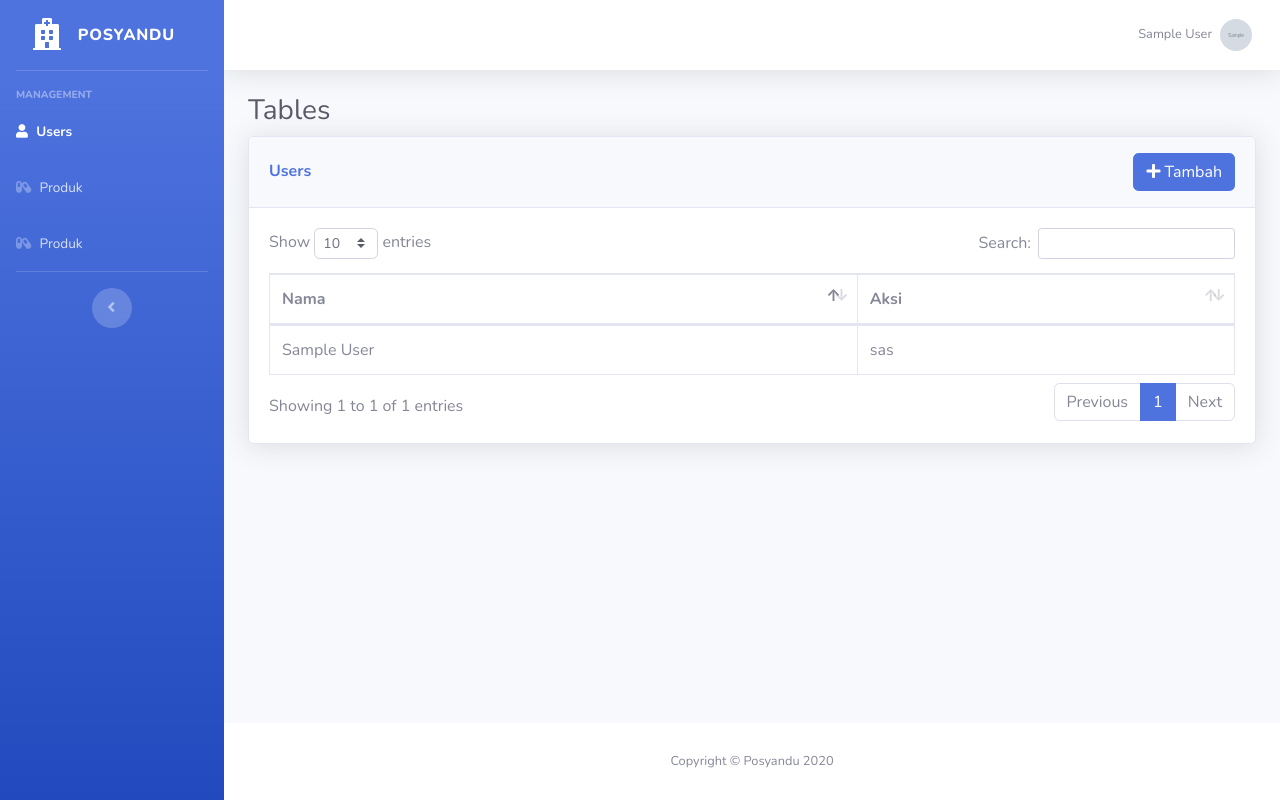
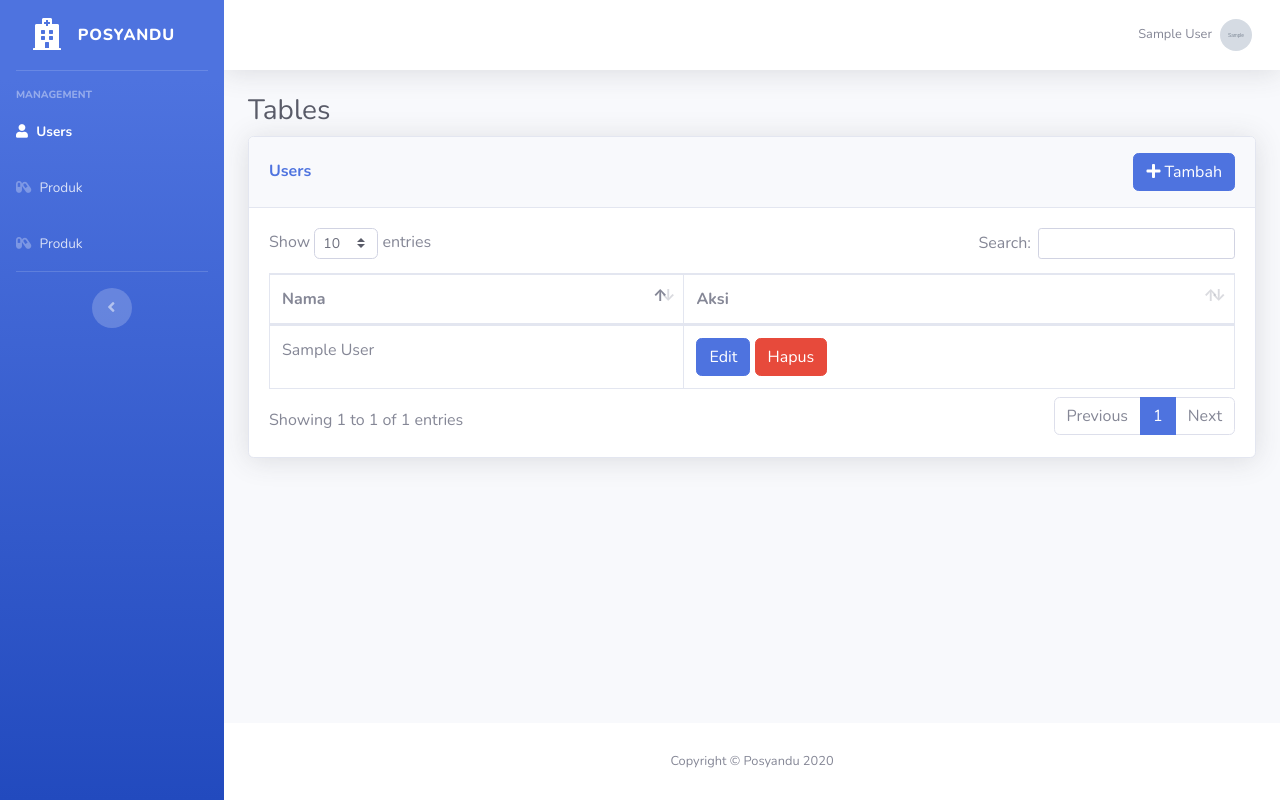
Before and after one commit to ahmadfaqih796/posyandu-ci3, a CodeIgniter app: page /web/management/users in a window 1280 px wide. Run offline with CodeIgniter, Linux system fonts and the light colour scheme; the visitor is signed in with stand-in values (Sample User, id 1); tables that the repository leaves empty or names only in its code hold one stand-in row (values such as "Sample post"); grey boxes marked "Sample" are stand-in pictures.

Commit message:
edit user

```diff
--- a/application/controllers/management/Users.php
+++ b/application/controllers/management/Users.php
@@ -22,14 +22,27 @@ class Users extends CI_Controller
          $this->load->view('templates/topbar', $data);
          $this->load->view('management/users/index', $data);
          $this->load->view('management/users/add');
+         $this->load->view('management/users/edit');
          $this->load->view('templates/footer', $data);
       } else {
-         $this->add();
+         $add = $this->input->post('addData');
+         $update = $this->input->post('updateData');
+         $delete = $this->input->post('deleteData');
+         if ($add) {
+            return $this->add();
+         } else if ($update) {
+            return $this->update();
+         } else if ($delete) {
+            return $this->delete();
+         } else {
+            $this->notification->notify_error('management/users', 'Method initidak ditemukan');
+         }
       }
    }
 
    private function add()
    {
+      // $this->_validation_user();
       $name = htmlspecialchars($this->input->post('name', true));
       $email = htmlspecialchars($this->input->post('email', true));
       $password = password_hash($this->input->post('password'), PASSWORD_DEFAULT);
@@ -38,7 +51,8 @@ class Users extends CI_Controller
          'name' => $name,
          'email' => $email,
          'password' => $password,
-         'role_id' => $role_id
+         'role_id' => $role_id,
+         'image' => "default.jpg",
       ];
       $result = $this->um->insert_user($payload);
       if ($result) {
@@ -48,15 +62,42 @@ class Users extends CI_Controller
       }
    }
 
+   private function update()
+   {
+      $id = htmlspecialchars($this->input->post('id'));
+      $name = htmlspecialchars($this->input->post('name', true));
+      $email = htmlspecialchars($this->input->post('email', true));
+      $password = password_hash($this->input->post('password'), PASSWORD_DEFAULT);
+      $role_id = htmlspecialchars($this->input->post('role_id'));
+      $payload = [
+         'name' => $name,
+         'email' => $email,
+         // 'password' => $password,
+         'role_id' => $role_id,
+         'image' => "default.jpg"
+      ];
+      $result = $this->um->update_user($id, $payload);
+      if ($result) {
+         $this->notification->notify_success('management/users', 'Berhasil menambahkan user');
+      } else {
+         $this->notification->notify_error('management/users', 'Gagal menambahkan user');
+      }
+   }
+
+   private function delete()
+   {
+   }
+
    private function _validation_user()
    {
       $this->form_validation->set_rules('name', 'Name', 'required|trim');
       $this->form_validation->set_rules('email', 'Email', 'required|trim|valid_email|is_unique[users.email]', [
          'is_unique' => 'This email has already registered!'
       ]);
-      $this->form_validation->set_rules('password', 'Password', 'required|trim|min_length[3]', [
-         'matches' => 'Password dont match!',
-         'min_length' => 'Password too short!'
-      ]);
+      // $this->form_validation->set_rules('password', 'Password', 'required|trim|min_length[3]', [
+      //    'matches' => 'Password dont match!',
+      //    'min_length' => 'Password too short!'
+      // ]);
+      $this->form_validation->set_rules('role_id', 'Role', 'required|trim');
    }
 }
--- a/application/views/management/users/add.php
+++ b/application/views/management/users/add.php
@@ -11,7 +11,7 @@
          <form action="<?= base_url('management/users') ?>" method="post">
             <div class="modal-body">
                <div class="form-group">
-                  <input type="hidden" name="addData" id="addData">
+                  <input type="hidden" name="addData" id="addData" value="true">
                   <label for="name">Nama</label>
                   <input type="text" class="form-control" name="name" id="name" value="<?= set_value('name'); ?>">
                   <?= form_error('name', '<small class="text-danger pl-3">', '</small>'); ?>
@@ -28,7 +28,12 @@
                </div>
                <div class="form-group">
                   <label for="role_id">Role</label>
-                  <input type="text" class="form-control" name="role_id" id="role_id" value="<?= set_value('role_id'); ?>">
+                  <select name="role_id" id="role_id" class="form-control">
+                     <option value="">--Pilih Role--</option>
+                     <option value="1" <?= set_select('role_id', '1', (!empty($_POST['role_id']) && $_POST['role_id'] == "1")); ?>>Admin</option>
+                     <option value="2" <?= set_select('role_id', '2', (!empty($_POST['role_id']) && $_POST['role_id'] == "2")); ?>>Kader</option>
+                     <option value="3" <?= set_select('role_id', '3', (!empty($_POST['role_id']) && $_POST['role_id'] == "3")); ?>>User</option>
+                  </select>
                   <?= form_error('role_id', '<small class="text-danger pl-3">', '</small>'); ?>
                </div>
             </div>
--- /dev/null
+++ b/application/views/management/users/edit.php
@@ -0,0 +1,63 @@
+<!-- Modal -->
+<div class="modal fade" id="editModal" tabindex="-1" aria-labelledby="editModalLabel" aria-hidden="true">
+   <div class="modal-dialog">
+      <div class="modal-content">
+         <div class="modal-header">
+            <h5 class="modal-title" id="editModalLabel">Edit User</h5>
+            <button type="button" class="close" data-dismiss="modal" aria-label="Close">
+               <span aria-hidden="true">&times;</span>
+            </button>
+         </div>
+         <form action="<?= base_url('management/users') ?>" method="post">
+            <div class="modal-body">
+               <!-- Hidden input for storing user ID -->
+               <input type="hidden" name="updateData" id="updateData" value="true">
+               <input type="hidden" name="id" id="edit_id">
+               <div class="form-group">
+                  <label for="name">Nama</label>
+                  <input type="text" class="form-control" name="name" id="edit_name" value="<?= set_value('name'); ?>">
+                  <?= form_error('name', '<small class="text-danger pl-3">', '</small>'); ?>
+               </div>
+               <div class="form-group">
+                  <label for="email">Email</label>
+                  <input type="text" class="form-control" name="email" id="edit_email" value="<?= set_value('email'); ?>">
+                  <?= form_error('email', '<small class="text-danger pl-3">', '</small>'); ?>
+               </div>
+               <div class="form-group">
+                  <label for="edit_role_id">Role</label>
+                  <select name="role_id" id="edit_role_id" class="form-control">
+                     <!-- <option value="" selected>--Pilih Role--</option> -->
+                     <option value="1" <?= set_select('role_id', '1', (!empty($_POST['role_id']) && $_POST['role_id'] == "1")); ?>>Admin</option>
+                     <option value="2" <?= set_select('role_id', '2', (!empty($_POST['role_id']) && $_POST['role_id'] == "2")); ?>>Kader</option>
+                     <option value="3" <?= set_select('role_id', '3', (!empty($_POST['role_id']) && $_POST['role_id'] == "3")); ?>>User</option>
+                  </select>
+                  <?= form_error('role_id', '<small class="text-danger pl-3">', '</small>'); ?>
+               </div>
+               <div class="form-group">
+                  <label for="edit_is_active">Status</label>
+                  <select name="is_active" id="edit_is_active" class="form-control">
+                     <option value="0" <?= set_select('is_active', '0', (!empty($_POST['is_active']) && $_POST['is_active'] == "0")); ?>>Tidak Aktif</option>
+                     <option value="1" <?= set_select('is_active', '1', (!empty($_POST['is_active']) && $_POST['is_active'] == "1")); ?>>Aktif</option>
+                  </select>
+                  <?= form_error('is_active', '<small class="text-danger pl-3">', '</small>'); ?>
+               </div>
+            </div>
+            <div class="modal-footer">
+               <button type="reset" class="btn btn-secondary" data-dismiss="modal">Tutup</button>
+               <button type="submit" class="btn btn-primary">Simpan</button>
+            </div>
+         </form>
+      </div>
+   </div>
+</div>
+
+<script>
+   function getData(data) {
+      document.getElementById('edit_id').value = data['id'];
+      document.getElementById('edit_name').value = data['name'];
+      document.getElementById('edit_email').value = data['email'];
+      document.getElementById('edit_password').value = data['password'];
+      document.getElementById('edit_role_id').value = data['role_id'];
+      document.getElementById('edit_is_active').value = data['is_active'];
+   }
+</script>
--- a/application/views/management/users/index.php
+++ b/application/views/management/users/index.php
@@ -34,7 +34,10 @@
                   <?php foreach ($users as $field) : ?>
                      <tr>
                         <td><?= $field['name'] ?></td>
-                        <td>sas</td>
+                        <td><button type="button" class="btn btn-primary" data-toggle="modal" data-target="#editModal" onclick="getData(<?= htmlspecialchars(json_encode($field), ENT_QUOTES, 'UTF-8') ?>)">Edit</button>
+                           <button type="button" class="btn btn-danger" data-toggle="modal" data-target="#deleteModal" onclick="getData(<?= htmlspecialchars(json_encode($field), ENT_QUOTES, 'UTF-8') ?>)">Hapus</button>
+                        </td>
+                        <!-- <td><button type="button" class="btn btn-primary" data-toggle="modal" data-target="#editModal">Edit</button></td> -->
                      </tr>
                   <?php endforeach; ?>
                </tbody>
```
